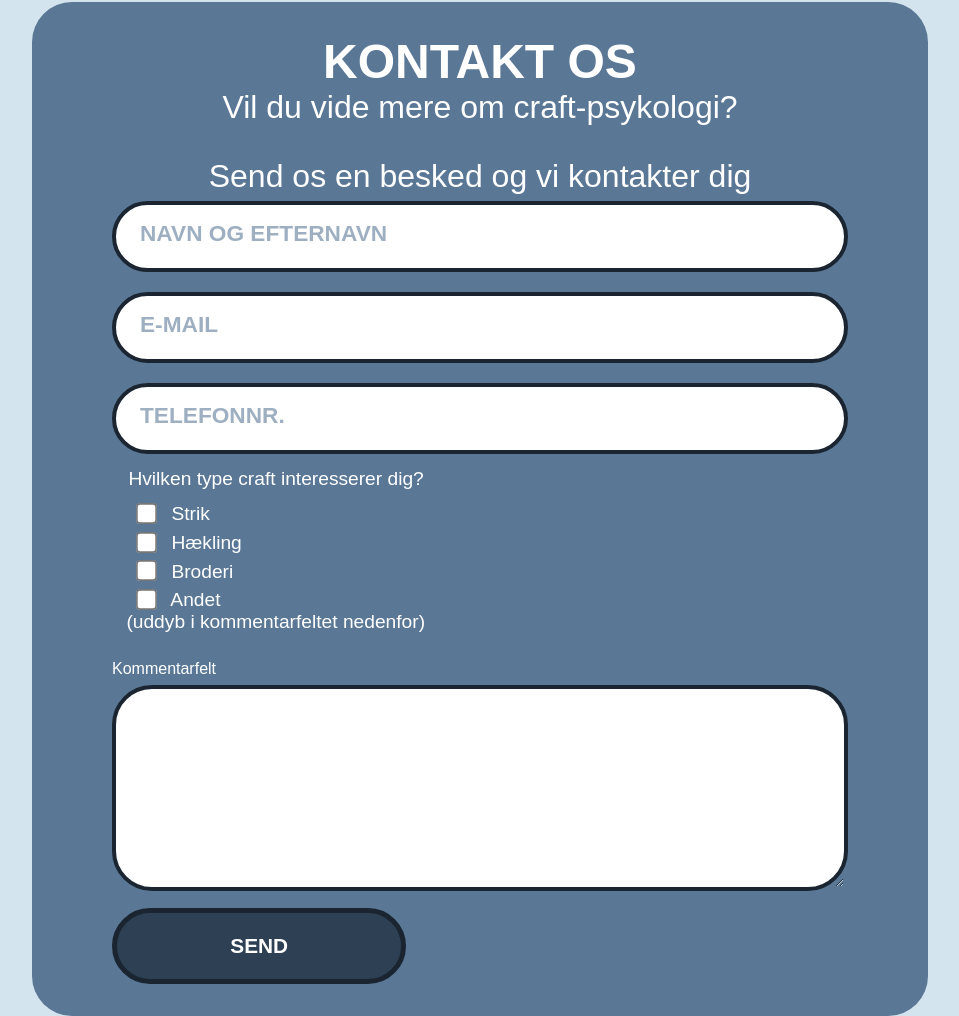
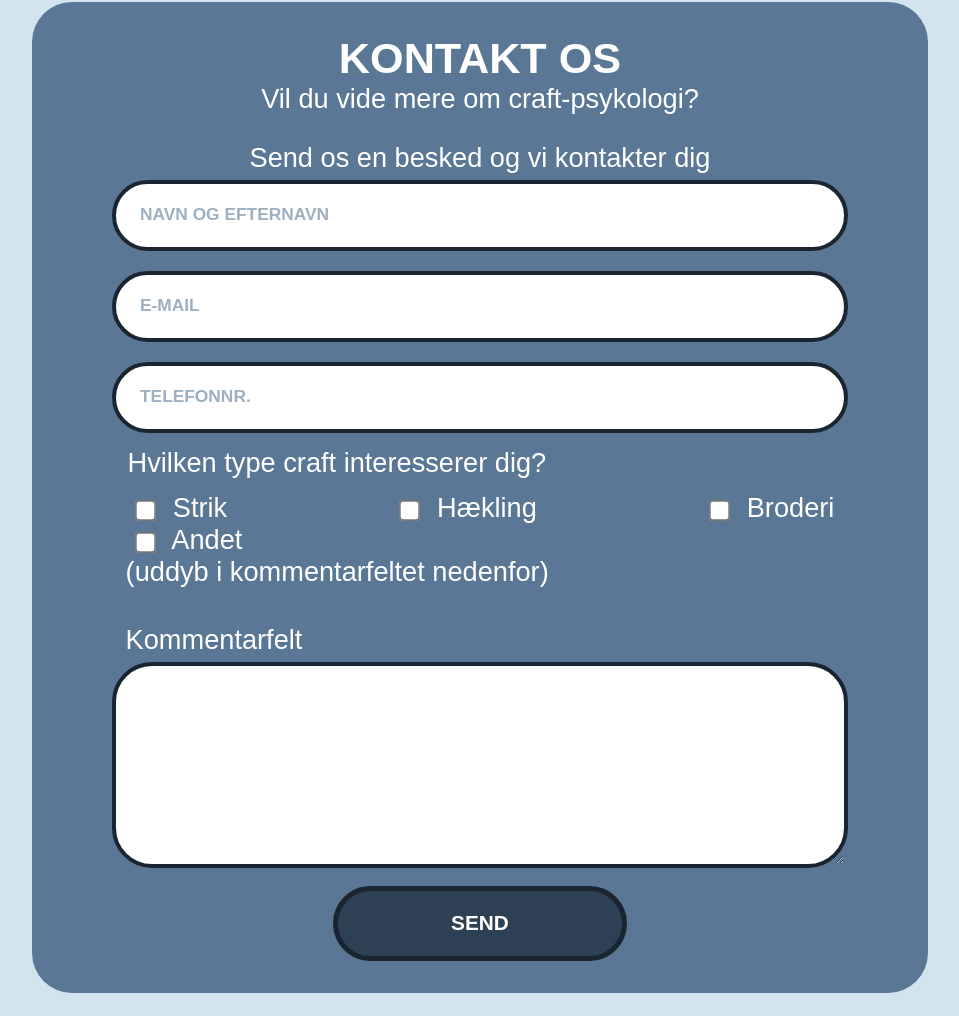
Before and after one commit to Niclar01/Projekt-2, a plain HTML site: page kontakt.html in a window 1280 px wide. Shown: the part 494-1510 px from the top of the page, without its empty margins (160-1119 px from the left). Drawn offline with Linux system fonts and the light colour scheme; a web font is replaced by a local one.

Commit message:
kontaktform rettet (responsiv)

```diff
--- a/kontakt.html
+++ b/kontakt.html
@@ -58,6 +58,7 @@
             <!-- Chechbox af services -->
              <fieldset class="checkbox">
                 <legend>Hvilken type craft interesserer dig?</legend>
+                <div class="crafts">
                 <div>
                     <input id="strik" type="checkbox">
                     <label for="strik">Strik</label>
@@ -72,20 +73,26 @@
                     <input id="broderi" type="checkbox">
                     <label for="broderi">Broderi</label>
                 </div>
+                </div>
 
                 <div>
                     <input id="andet" type="checkbox">
                     <label for="andet">Andet <br>(uddyb i kommentarfeltet nedenfor)</label>
                 </div>
+
              </fieldset>
 
              <!-- Besked felt -->
-             <label for="besked">Kommentarfelt</label>
-             <textarea id="besked" cols="30" rows="10"></textarea>
+            <div class="tekst-box">
+                <label for="besked">Kommentarfelt</label>
+                <textarea id="besked" cols="30" rows="10"></textarea>
+             </div>
 
 
             <!-- Knap til send  - bruges ofte og mest til knapper til en form for aktion -->
-             <input type="submit" name="submit" value="send">
+            <div class="send-knap">
+            <input type="submit" name="submit" value="send">
+            </div>
 
         </form>
      </main>
--- a/style.css
+++ b/style.css
@@ -314,6 +314,7 @@ fieldset{
     border-style: hidden; /* stroke rundt om feltet - skriv "hidden" i stedet for "dotted" hvis den ikke skal være der */
     margin-bottom: 0.8em; /* mere plads under fieldset (begge) */
     font-size: 1.2em;
+    padding: 0.5em;
 }
 
 /* Hvide checkbox felter */
@@ -322,8 +323,14 @@ input[type=checkbox]{
     transform: scale(1.6);
 }
 
+.tekst-box label{
+        font-size: 1.2em;
+        padding-left: 0.5em;
+    }
+
 /* Send - knap */
 input[type=submit]{
+    margin: 0 auto;
     background-color: #2E4053;
     color: white;
     font-weight: 600;
@@ -333,6 +340,11 @@ input[type=submit]{
     font-size: 1.3em;
     width: 40%;
     text-transform: uppercase;
+}
+
+.send-knap{
+    display: flex;
+    justify-content: center;
 }
 
 input[type=submit]:hover{
@@ -612,8 +624,37 @@ footer{
 
                                                         /* KONTAKTFORMULAR */
 
+.kontaktform h1{
+        font-size: 2.5em;
+    }
+    .kontakt-tekst, .kontakt-tekst-2, .checkbox, .tekst-box label{
+        font-size: 1.5em;
+    }
 
+    /* Hvide input bokse */
+    input[type=text], input[type=email], input[type=tel], textarea{
+        padding: 1.8em;
+        border: 4px solid #1A2531;
+        border-radius: 40px;
+    }
+    .kontaktform{
+        padding-left: 4em;
+        padding-right: 4em;
+    }
 
+    ::placeholder{
+        font-size: 1.3em;
+    }
+
+    .crafts{
+        display: flex;
+        flex-direction: row;
+        justify-content: space-between;
+    }
+
+    .tekst-box label{
+        padding-left: 0.5em;
+    }
 }
 
 
@@ -654,10 +695,10 @@ footer{
 
                                                         /* KONTAKTFORMULAR */
     .kontaktform h1{
-        font-size: 3em;
+        font-size: 2.7em;
     }
-    .kontakt-tekst, .kontakt-tekst-2{
-        font-size: 2em;
+    .kontakt-tekst, .kontakt-tekst-2, .checkbox, .tekst-box label{
+        font-size: 1.7em;
     }
 
     /* Hvide input bokse */
@@ -671,10 +712,6 @@ footer{
         padding-right: 5em;
     }
 
-    ::placeholder{
-        font-size: 1.7em;
-    }
-
 
 
 }
```
Also changed, not shown: info.html (+2 -2 lines).
